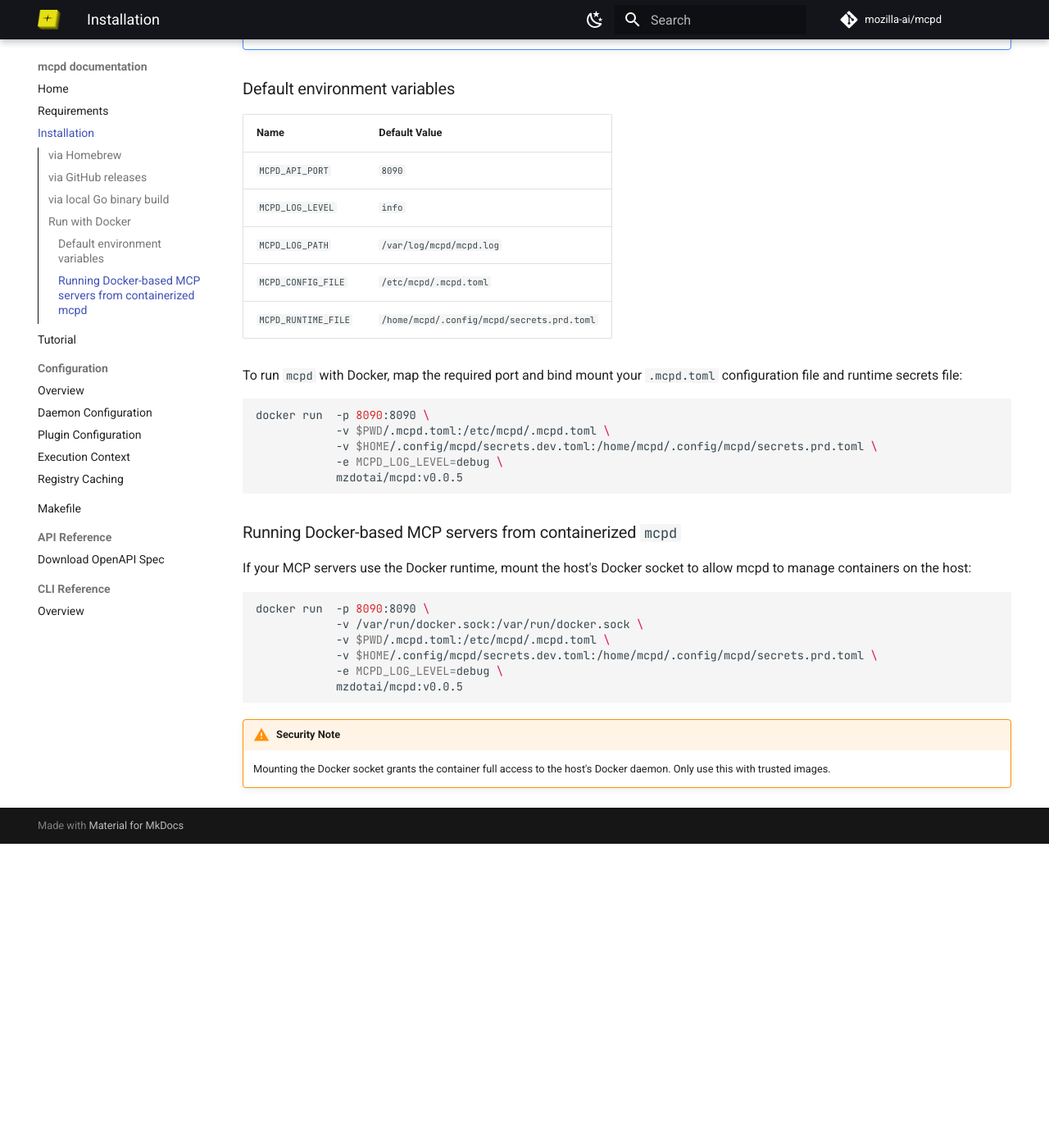
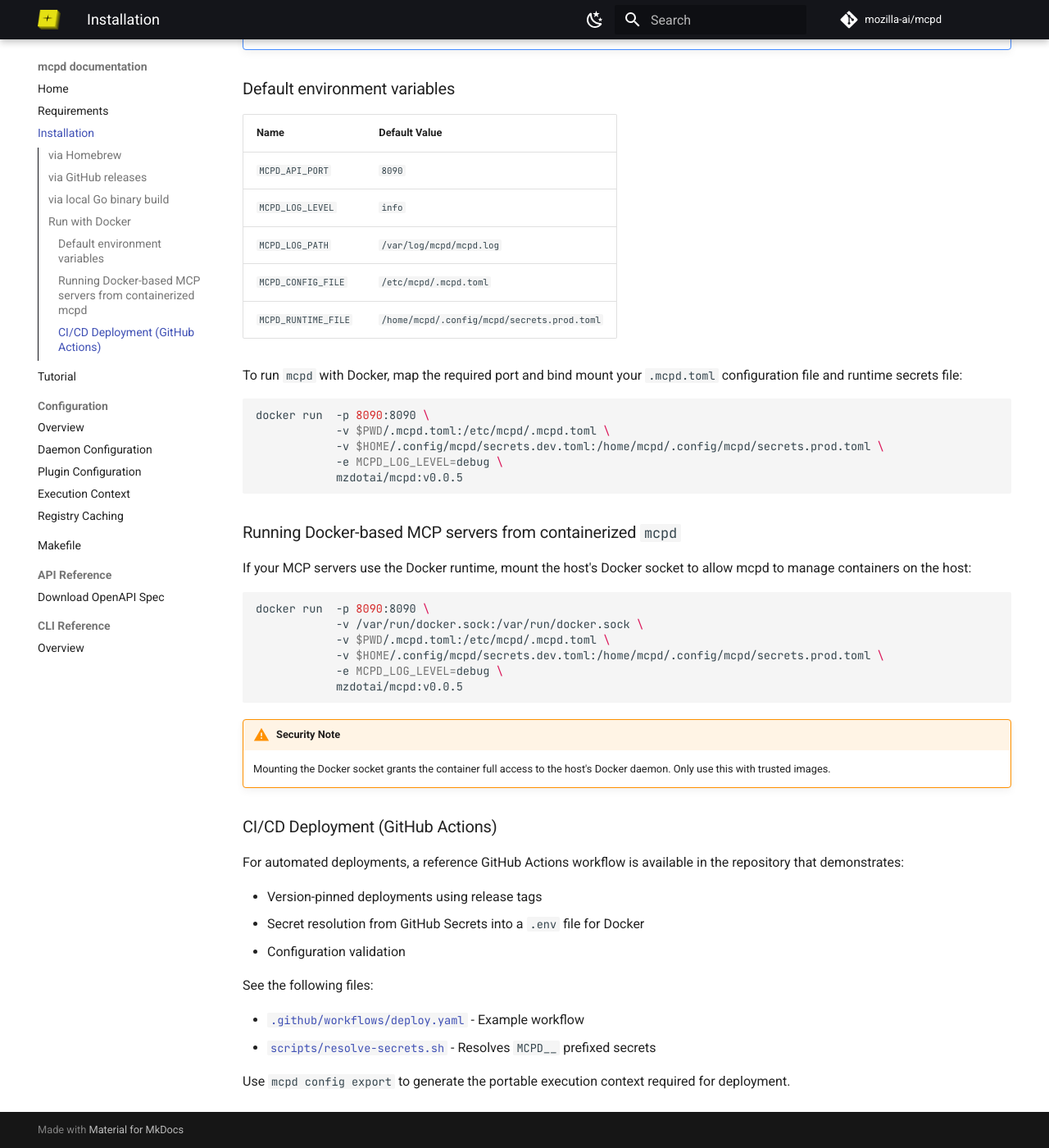
Before and after one commit to mozilla-ai/mcpd, an MkDocs documentation site: the page built from docs/installation.md, in a window 1280 px wide and 1400 px high, scrolled down 1732 px. Shown: the whole window at 82% size. Built offline with MkDocs 1.6.1 and Material for MkDocs 9.7.7, drawn with Linux system fonts in a browser that asks for light colours; comment, search, counter and statistics services are not loaded; before the commit the page ends 2761 px from its top, so only the background shows below that.

Commit message:
Add reference GitHub Actions deployment workflow (#234)
* Add reference deployment workflow and secret resolution script

- Add .github/workflows/deploy.yaml: workflow_dispatch deployment example
  with version tag input, mcpd installation, and Docker deployment
- Add scripts/resolve-secrets.sh: resolves GitHub secrets into .env file
  for Docker/k8s consumption
- Update .gitignore: add .env.resolved

* docs: add CI/CD deployment section to installation guide

* feat: make runtime_file an optional workflow input

* fix: detect architecture dynamically and use curl -f for HTTP errors

* fix: prevent grep exit code from terminating script when no matches

* fix: quote secret values to handle spaces and special characters

* fix: set restrictive permissions (600) on output file containing secrets

* fix: use --force with git fetch --tags to handle tag updates

When a tag is force-pushed or updated on the remote, git fetch --tags
will fail with a conflict error. Adding --force allows the fetch to
overwrite local tags that have been updated on the remote.

* fix: standardize on 'prod' naming instead of 'prd'

Update secrets.prd.toml references to secrets.prod.toml across:
- Dockerfile
- docker-compose.yaml
- docs/installation.md
- .github/workflows/deploy.yaml

This aligns with the naming used by 'mcpd config export'.

* fix: use single-quote escaping for robust special character handling

Single quotes prevent shell interpretation of $, `, \, etc.
Embedded single quotes are escaped using the '\''pattern.

* fix: address remaining PR review comments

- Add tag existence validation before checkout (deploy.yaml)
- Clarify dev-to-prod volume mapping in example (Dockerfile)
- Remove trailing space in markdown table (docs/installation.md)

````diff
--- a/docker-compose.yaml
+++ b/docker-compose.yaml
@@ -10,10 +10,10 @@
       MCPD_LOG_LEVEL: ${MCPD_LOG_LEVEL:-INFO}
       MCPD_LOG_PATH: ${MCPD_LOG_PATH:-/var/log/mcpd/mcpd.log}
       MCPD_CONFIG_FILE: ${MCPD_CONFIG_FILE:-/etc/mcpd/.mcpd.toml}
-      MCPD_RUNTIME_FILE: ${MCPD_RUNTIME_FILE:-/home/mcpd/.config/mcpd/secrets.prd.toml}
+      MCPD_RUNTIME_FILE: ${MCPD_RUNTIME_FILE:-/home/mcpd/.config/mcpd/secrets.prod.toml}
     ports:
       - "${MCPD_API_PORT:-8090}:${MCPD_API_PORT:-8090}"
     volumes:
-      - "${HOME}/.config/mcpd/secrets.dev.toml:/home/mcpd/.config/mcpd/secrets.prd.toml:ro"
+      - "${HOME}/.config/mcpd/secrets.dev.toml:/home/mcpd/.config/mcpd/secrets.prod.toml:ro"
       - "./.mcpd.toml:/etc/mcpd/.mcpd.toml:ro"
       - "./mcpd-container-logs:/var/log/mcpd"
--- a/docs/installation.md
+++ b/docs/installation.md
@@ -81,13 +81,13 @@
 
 ### Default environment variables
 
-| Name                | Default Value                              |
-|---------------------|--------------------------------------------|
-| `MCPD_API_PORT`     | `8090`                                     |
-| `MCPD_LOG_LEVEL`    | `info`                                     |
-| `MCPD_LOG_PATH`     | `/var/log/mcpd/mcpd.log`                   |
-| `MCPD_CONFIG_FILE`  | `/etc/mcpd/.mcpd.toml`                     |
-| `MCPD_RUNTIME_FILE` | `/home/mcpd/.config/mcpd/secrets.prd.toml` |
+| Name                | Default Value                               |
+|---------------------|---------------------------------------------|
+| `MCPD_API_PORT`     | `8090`                                      |
+| `MCPD_LOG_LEVEL`    | `info`                                      |
+| `MCPD_LOG_PATH`     | `/var/log/mcpd/mcpd.log`                    |
+| `MCPD_CONFIG_FILE`  | `/etc/mcpd/.mcpd.toml`                      |
+| `MCPD_RUNTIME_FILE` | `/home/mcpd/.config/mcpd/secrets.prod.toml` |
 
 
 To run `mcpd` with Docker, map the required port and bind mount your `.mcpd.toml` configuration file and runtime secrets file:
@@ -95,7 +95,7 @@
 ```bash
 docker run  -p 8090:8090 \
             -v $PWD/.mcpd.toml:/etc/mcpd/.mcpd.toml \
-            -v $HOME/.config/mcpd/secrets.dev.toml:/home/mcpd/.config/mcpd/secrets.prd.toml \
+            -v $HOME/.config/mcpd/secrets.dev.toml:/home/mcpd/.config/mcpd/secrets.prod.toml \
             -e MCPD_LOG_LEVEL=debug \
             mzdotai/mcpd:v0.0.5
 ```
@@ -108,10 +108,25 @@
 docker run  -p 8090:8090 \
             -v /var/run/docker.sock:/var/run/docker.sock \
             -v $PWD/.mcpd.toml:/etc/mcpd/.mcpd.toml \
-            -v $HOME/.config/mcpd/secrets.dev.toml:/home/mcpd/.config/mcpd/secrets.prd.toml \
+            -v $HOME/.config/mcpd/secrets.dev.toml:/home/mcpd/.config/mcpd/secrets.prod.toml \
             -e MCPD_LOG_LEVEL=debug \
             mzdotai/mcpd:v0.0.5
 ```
 
 !!! warning "Security Note"
     Mounting the Docker socket grants the container full access to the host's Docker daemon. Only use this with trusted images.
+
+### CI/CD Deployment (GitHub Actions)
+
+For automated deployments, a reference GitHub Actions workflow is available in the repository that demonstrates:
+
+- Version-pinned deployments using release tags
+- Secret resolution from GitHub Secrets into a `.env` file for Docker
+- Configuration validation
+
+See the following files:
+
+- [`.github/workflows/deploy.yaml`](https://github.com/mozilla-ai/mcpd/blob/main/.github/workflows/deploy.yaml) - Example workflow
+- [`scripts/resolve-secrets.sh`](https://github.com/mozilla-ai/mcpd/blob/main/scripts/resolve-secrets.sh) - Resolves `MCPD__` prefixed secrets
+
+Use `mcpd config export` to generate the portable execution context required for deployment.
````
Also changed, not shown: 4 other files.
